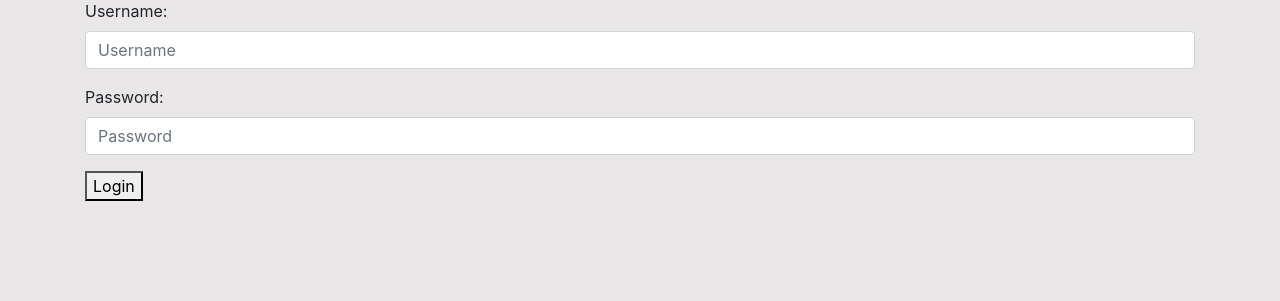
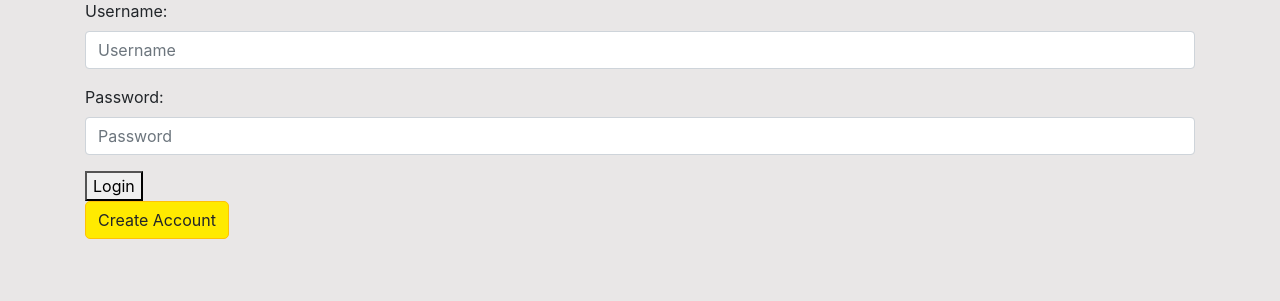
Before and after one commit to MGW-GH/Hackathon3, a Django app: page /login/ in a window 1280 px wide. Shown: the part 145-446 px from the top of the page. Run offline with Django 4.2, Linux system fonts and the light colour scheme; some libraries are stand-ins or nearby versions.

Commit message:
add: link to registration page

```diff
--- a/templates/accounts/login-user.html
+++ b/templates/accounts/login-user.html
@@ -7,4 +7,6 @@
     {{ form.as_p }}
     <button type="submit">Login</button>
 </form>
+
+<div><a href="{% url 'user_registration' %}" class="btn btn-warning">Create Account</a></div>
 {% endblock %}
```
